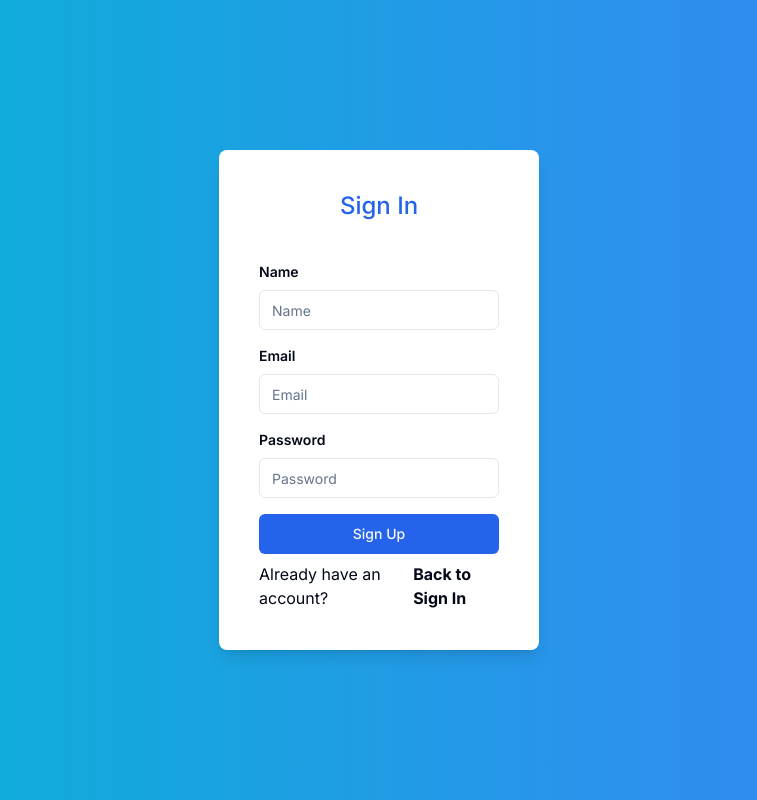
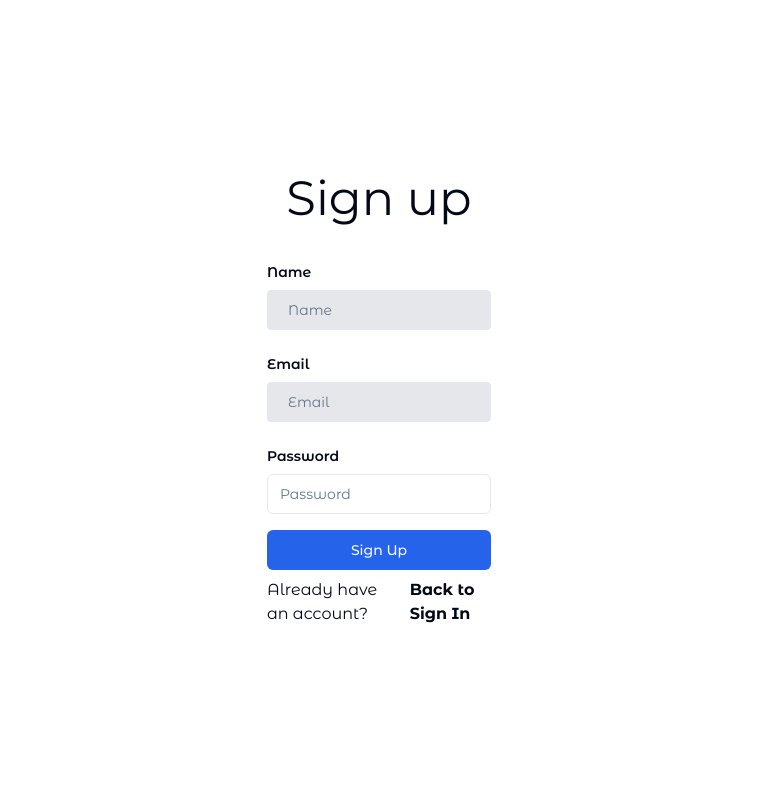
Before and after one commit to valerepetto14/auth-next, a Next.js app: page /auth/signup in a window 1280 px wide. Shown: the whole page, without its empty margins (261-1018 px from the left). Built offline with nearby package versions, Linux system fonts and the light colour scheme.

Commit message:
fix ui auth

```diff
--- a/app/auth/layout.tsx
+++ b/app/auth/layout.tsx
@@ -3,7 +3,5 @@ export default function AuthLayout({
 }: Readonly<{
   children: React.ReactNode;
 }>) {
-  return (
-    <div className="bg-gradient-to-r from-cyan-500 to-blue-500">{children}</div>
-  );
+  return <div className="">{children}</div>;
 }
--- a/app/auth/signin/page.tsx
+++ b/app/auth/signin/page.tsx
@@ -2,10 +2,9 @@ import FormWrapper from "@/components/auth/formWrapper";
 import SignInForm from "@/components/auth/signInForm";
 const SignInPage = () => {
   return (
-    <div className="h-screen w-full flex justify-center items-center">
-      <FormWrapper title={"Sign In"}>
-        <SignInForm />
-      </FormWrapper>
+    <div className="h-screen w-full flex flex-col justify-center items-center">
+      <h1 className="text-5xl mb-10">Sign in</h1>
+      <SignInForm />
     </div>
   );
 };
--- a/app/auth/signup/page.tsx
+++ b/app/auth/signup/page.tsx
@@ -3,10 +3,9 @@ import SignUpForm from "@/components/auth/signUpForm";
 
 const SignInPage = () => {
   return (
-    <div className="h-screen w-full flex justify-center items-center">
-      <FormWrapper title={"Sign In"}>
-        <SignUpForm />
-      </FormWrapper>
+    <div className="h-screen w-full flex flex-col justify-center items-center">
+      <h1 className="text-5xl mb-10">Sign up</h1>
+      <SignUpForm />
     </div>
   );
 };
--- a/app/layout.tsx
+++ b/app/layout.tsx
@@ -1,8 +1,15 @@
 import type { Metadata } from "next";
 import { Inter } from "next/font/google";
+import { Montserrat_Alternates } from "next/font/google";
+
 import "./globals.css";
 import SessionAuthProvider from "@/context/sessionAuthProvider";
 const inter = Inter({ subsets: ["latin"] });
+
+const montserratAlternates = Montserrat_Alternates({
+  subsets: ["latin"],
+  weight: ["400", "500", "600", "700"],
+});
 
 export const metadata: Metadata = {
   title: "Vale App",
@@ -16,7 +23,7 @@ export default function RootLayout({
 }>) {
   return (
     <html lang="en">
-      <body className={inter.className}>
+      <body className={montserratAlternates.className}>
         <SessionAuthProvider>{children}</SessionAuthProvider>
       </body>
     </html>
--- a/components/auth/signInForm.tsx
+++ b/components/auth/signInForm.tsx
@@ -71,7 +71,7 @@ const SignInForm = () => {
   };
 
   return (
-    <div>
+    <div className="sm:w-full md:w-1/2 lg:w-1/4 px-12">
       <form
         className="flex flex-col gap-2"
         onSubmit={form.handleSubmit(onSubmit)}
@@ -87,6 +87,7 @@ const SignInForm = () => {
           className={clsx({
             "border-red-600": form.formState.errors.email,
             "bg-red-100": form.formState.errors.email,
+            "px-5 py-2 border bg-gray-200 rounded mb-2": true,
           })}
         />
         <span className="font-semibold text-xs text-red-600">
@@ -103,6 +104,7 @@ const SignInForm = () => {
           className={clsx({
             "border-red-600": form.formState.errors.password,
             "bg-red-100": form.formState.errors.password,
+            "px-5 py-2 border bg-gray-200 rounded mb-2": true,
           })}
         />
         <span className="font-semibold text-xs text-red-600">
--- a/components/auth/signUpForm.tsx
+++ b/components/auth/signUpForm.tsx
@@ -41,7 +41,7 @@ const SignUpForm = () => {
   };
 
   return (
-    <div>
+    <div className="sm:w-full md:w-1/2 lg:w-1/4 px-12">
       <form
         className="flex flex-col gap-2"
         {...form}
@@ -58,6 +58,7 @@ const SignUpForm = () => {
           className={clsx({
             "border-red-600": form.formState.errors.name,
             "bg-red-100": form.formState.errors.name,
+            "px-5 py-2 border bg-gray-200 rounded mb-2": true,
           })}
         />
         <span className="font-semibold text-xs text-red-600">
@@ -74,6 +75,7 @@ const SignUpForm = () => {
           className={clsx({
             "border-red-600": form.formState.errors.email,
             "bg-red-100": form.formState.errors.email,
+            "px-5 py-2 border bg-gray-200 rounded mb-2": true,
           })}
         />
         <span className="font-semibold text-xs text-red-600">
```
